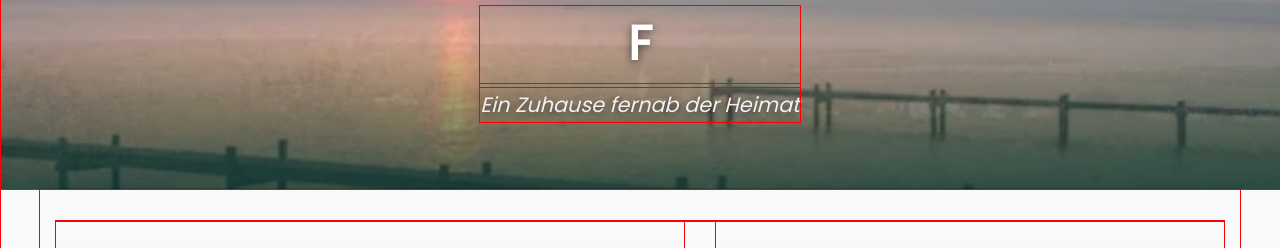
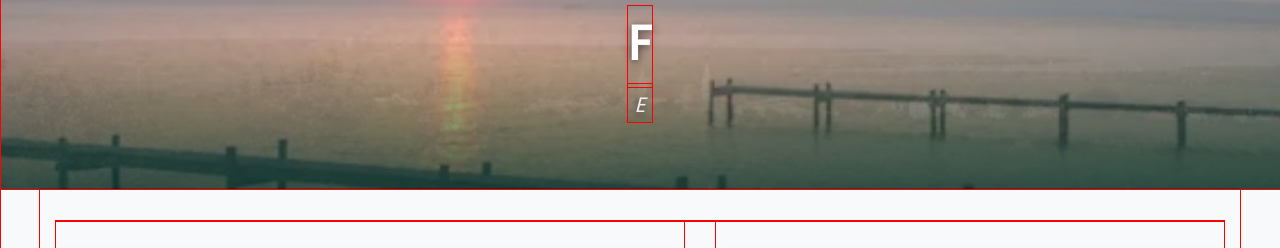
Before and after one commit to christianlinzatti/ferienwohnung_parndorf_de, a plain HTML site: page index.html in a window 1280 px wide. Shown: the part 61-309 px from the top of the page. Drawn offline with nearby package versions, Linux system fonts and the light colour scheme; animation ran at ten frames a second; a script that the page names is missing.

Commit message:
ferienwohnung

```diff
--- a/index.html
+++ b/index.html
@@ -262,7 +262,7 @@
          </nav>
          <div class="header-content" id="main">
             <h1 data-aos="fade-up">F</h1>
-            <p data-aos="fade-up" data-aos-delay="150">Ein Zuhause fernab der Heimat</p>
+            <p data-aos="fade-up" data-aos-delay="150">E</p>
          </div>
       </header>
       <main>
```
